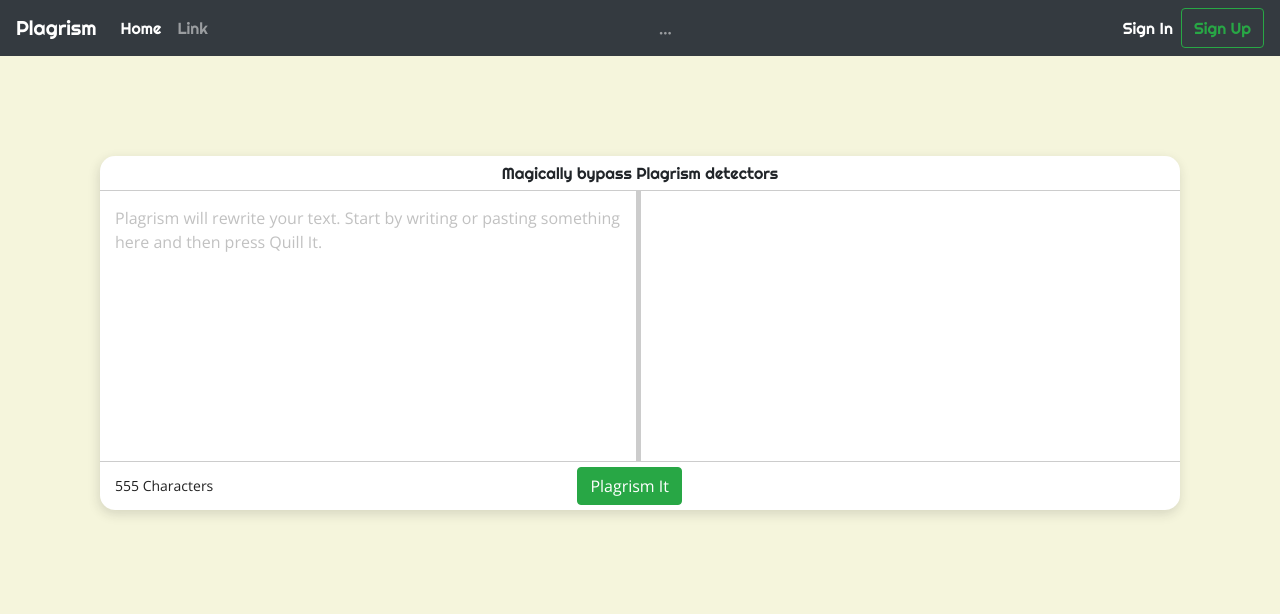
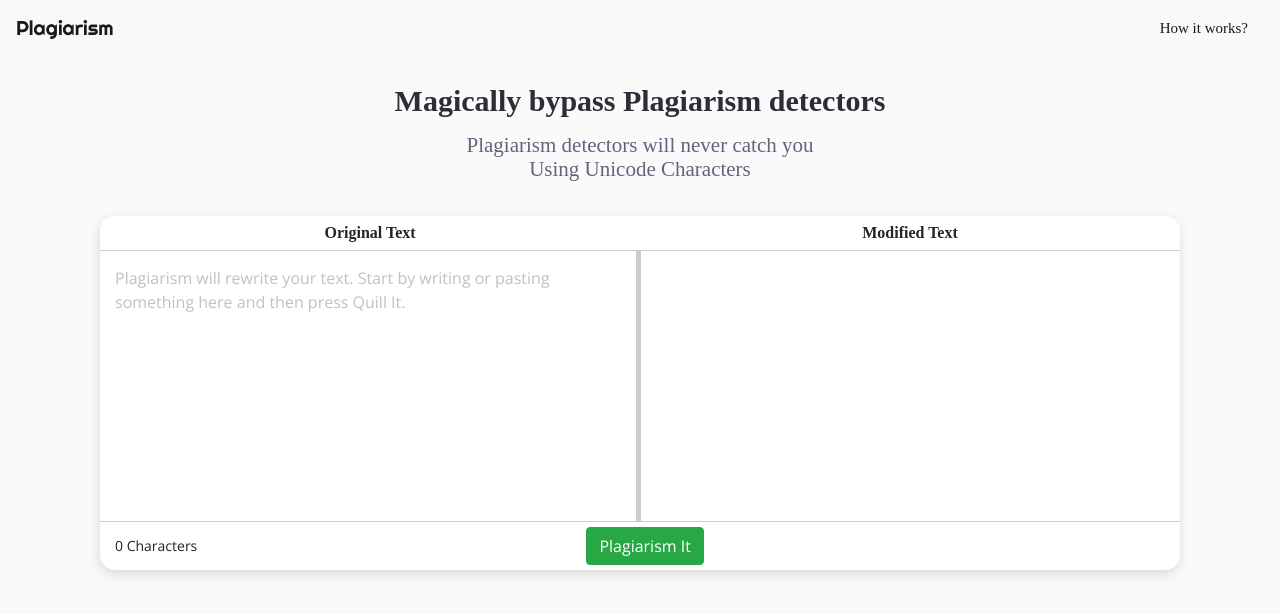
Before and after one commit to plagrizm/plagrizm.github.io, a website: page public/index.html in a window 1280 px wide. Drawn offline with nearby package versions, Linux system fonts and the light colour scheme.

Commit message:
frontend updates

```diff
--- a/public/assets/css/main.css
+++ b/public/assets/css/main.css
@@ -1,25 +1,52 @@
 nav {
     font-family: Righteous;
+    margin-bottom: 33px;
+    background-color:#fafafa;
+}
+
+.head {
+    font-family: Akkurat;
+    font-weight: 600;
+    font-size: 30px;
+    line-height: 24px;
+    text-align: center;
+    color:#2b2d38;
+    margin-bottom: 20px;
+}
+.sub-head {
+    font-family: Akkurat;
+    font-weight: 400;
+    font-size: 21px;
+    line-height: 24px;
+    text-align: center;
+    color:#60657b
 }
 
 body {
     font-family: Open Sans;
     background-color: rgb(241, 241, 241);
-    background-color: beige;
+    background-color: #fafafa;
+
 }
 
 .main-div {
     display: flex;
     flex-direction: column;
-    margin: 100px 100px;
+    margin: 35px 100px;
     border-radius: 15px;
     background-color: white;
     box-shadow: rgba(31, 31, 31, 0.15) -1px 4px 12px 0px;
 }
-.text-head{
-        font-family: Righteous;
-        margin: 5px auto;
+
+.text-head {
+    display: flex;
+    flex-direction: row;
+    justify-content: space-evenly;
+    font-family:Akkurat;
+    font-weight: 600;
+    margin: 5px 0px;
 }
+
 .text-div {
     display: flex;
     flex-direction: row;
@@ -30,8 +57,15 @@
     display: flex;
     flex-direction: row;
     padding: 5px 15px;
+    justify-content: space-between;
+}
+
+.left-foot {
+    display: flex;
+    flex-direction: row;
+    justify-content: space-between;
     width: 50%;
-    justify-content: space-between;
+
 }
 
 textarea {
@@ -47,8 +81,7 @@
     border-right: 5px solid #ccc;
 }
 
-.textarea_2 {
-}
+.textarea_2 {}
 
 textarea:focus {
     outline: none;
@@ -57,12 +90,27 @@
 textarea::placeholder {
     color: #c1c1c1;
 }
-label{
-margin: auto 0;
-color:rgba(0, 0, 0, 0.87);
-font-size: 14px;
-line-height: 20px;}
-.ff{
-        margin-right: -57px;
 
+label {
+    margin: auto 0;
+    color: rgba(0, 0, 0, 0.87);
+    font-size: 14px;
+    line-height: 20px;
 }
+
+#plgrsm-btn {
+    margin-left:-48px ;
+}
+
+#copy-icon {
+    cursor: pointer;
+    width: 24px;
+    height: 24px;
+    color: rgba(0, 0, 0, 0.54)
+}
+.login{
+    font-family: Akkurat;
+    font-weight: 400;
+    font-size: 15px;
+    /* line-height: 24px; */
+}
--- /dev/null
+++ b/public/assets/js/main.js
@@ -0,0 +1,32 @@
+var new_text
+$('#plgrsm-btn').on('click',(btn)=>{
+var old_text = $('.textarea_1').val()
+new_text = old_text.replace(/a/g, 'а').replace(/p/g, 'р').replace(/l/g, 'ӏ').replace(/e/g, 'е')
+$('.textarea_2').val(new_text);
+$('#copy-icon  path').removeAttr('hidden')
+})
+
+
+$('.textarea_1').on('input',()=>{
+    var char_count = $('.textarea_1').val().length;
+    $('#char_count').text(char_count)
+})
+
+$('#copy-icon').on('click', (btn) => {
+    if(new_text){
+        copyToClipboard(new_text)
+    }
+})
+
+function copyToClipboard(text) {
+    var dummy = document.createElement("textarea");
+    // to avoid breaking orgain page when copying more words
+    // cant copy when adding below this code
+    // dummy.style.display = 'none'
+    document.body.appendChild(dummy);
+    //Be careful if you use texarea. setAttribute('value', value), which works with "input" does not work with "textarea". – Eduard
+    dummy.value = text;
+    dummy.select();
+    document.execCommand("copy");
+    document.body.removeChild(dummy);
+}
--- a/public/index.html
+++ b/public/index.html
@@ -11,13 +11,15 @@
     <script src="/assets/lib/jquery-3.5.1.min.js"></script>
     <script src="/assets/lib/bootstrap-4.4.1-dist/js/bootstrap.min.js"></script>
     <link href="https://fonts.googleapis.com/css?family=Open+Sans:400,600,700&display=swap" rel="stylesheet" />
-
-    <title>Plagrism</title>
+    <link href="https://fonts.googleapis.com/icon?family=Material+Icons" rel="stylesheet">
+    <link rel="stylesheet" href="assets/fonts/akkurat-bold.woff2">
+    <link rel="stylesheet" href="assets/fonts/akkurat-regular.woff2">
+    <title>Plagiarism</title>
 </head>
 
 <body>
-    <nav class="navbar navbar-expand-lg navbar-dark bg-dark">
-        <a class="navbar-brand" href="#">Plagrism</a>
+    <!-- <nav class="navbar navbar-expand-lg navbar-dark bg-dark">
+        <a class="navbar-brand" href="#">Plagiarism</a>
         <button class="navbar-toggler" type="button" data-toggle="collapse" data-target="#navbarTogglerDemo02"
             aria-controls="navbarTogglerDemo02" aria-expanded="false" aria-label="Toggle navigation">
             <span class="navbar-toggler-icon"></span>
@@ -43,23 +45,46 @@
                 <button class="btn btn-outline-success my-2 my-sm-0">Sign Up</button>
             </ul>
         </div>
+    </nav> -->
+    <nav class="navbar navbar-light bg-light">
+        <a class="navbar-brand" href="#">Plagiarism</a>
+        <!-- <button class="btn btn-outline-success my-2 my-sm-0" type="submit">Sign in</button> -->
+        <a class="navbar-brand my-2 my-sm-0 login" href="">How it works?</a>
     </nav>
+    <div class="head">
+        Magically bypass Plagiarism detectors
+
+    </div>
+    <div class="sub-head">Plagiarism detectors will never catch you
+    </div>
+    <div class="sub-head">Using Unicode Characters
+    </div>
 
     <div class="main-div">
         <div class="text-head">
-            Magically bypass Plagrism detectors
+          <div style="width: 50%; text-align:center;">Original Text</div>
+          <div style="width: 50%; text-align:center;">Modified Text</div>
         </div>
         <div class="text-div">
             <textarea
-                placeholder="Plagrism will rewrite your text. Start by writing or pasting something here and then press Quill It."
+                placeholder="Plagiarism will rewrite your text. Start by writing or pasting something here and then press Quill It."
                 class="textarea_1" id="" cols="30" rows="10"></textarea>
             <textarea class="textarea_2" id="" cols="30" rows="10">   </textarea>
         </div>
         <div class="text-foot">
-            <label for="">555 Characters</label>
-            <button type="button" class="ff btn btn-success">Plagrism It</button>
+            <label for=""><span id='char_count'>0</span> Characters</label>
+            <button type="button" id='plgrsm-btn' class=" btn btn-success">Plagiarism It</button>
+            <label   title='Copy text' for="">
+                <svg  id="copy-icon" focusable="false" viewBox="0 0 24 24" aria-hidden="true">
+                    <path hidden fill="inherit"
+                        d="M16 1H4c-1.1 0-2 .9-2 2v14h2V3h12V1zm3 4H8c-1.1 0-2 .9-2 2v14c0 1.1.9 2 2 2h11c1.1 0 2-.9 2-2V7c0-1.1-.9-2-2-2zm0 16H8V7h11v14z">
+                    </path>
+                </svg>
+            </label>
         </div>
     </div>
+
 </body>
+<script src="assets/js/main.js"></script>
 
 </html>
```
Also changed, not shown: public/assets/fonts/akkurat-bold.woff2 (added), public/assets/fonts/akkurat-regular.woff2 (added).
